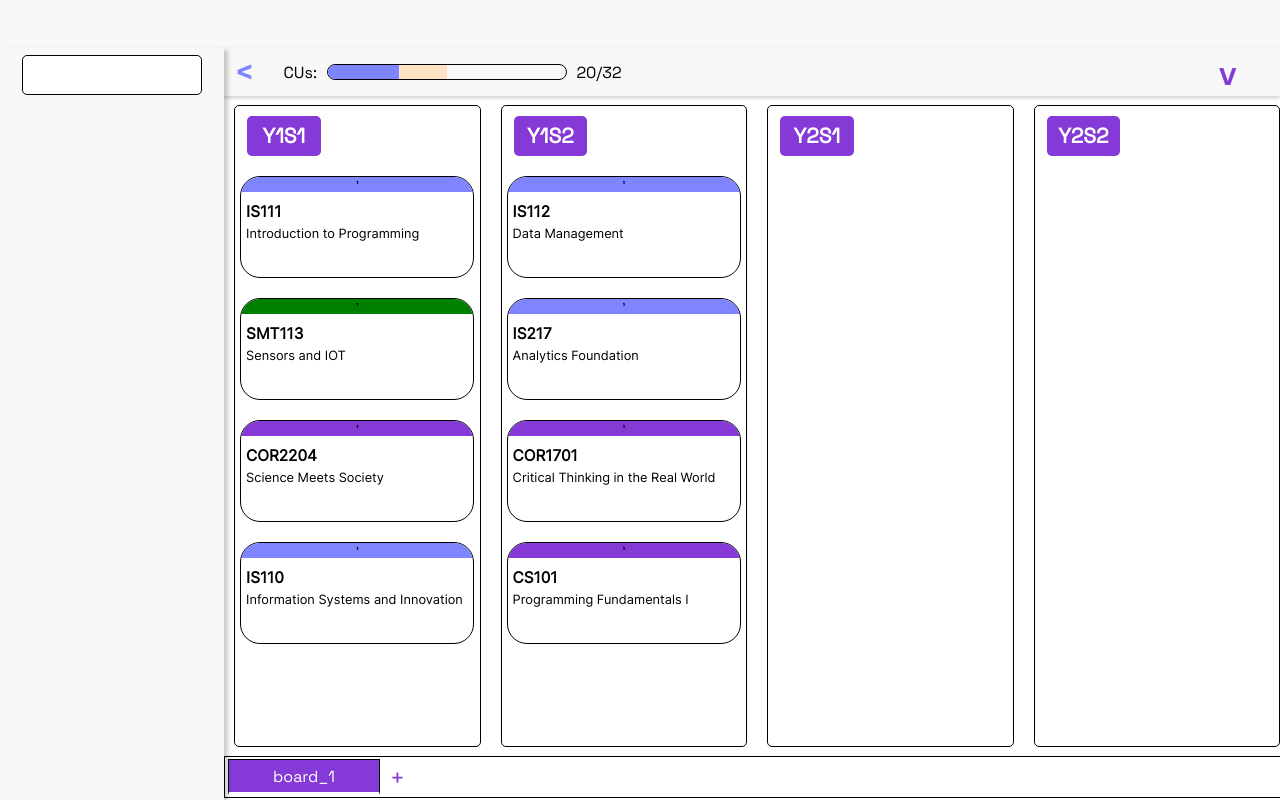
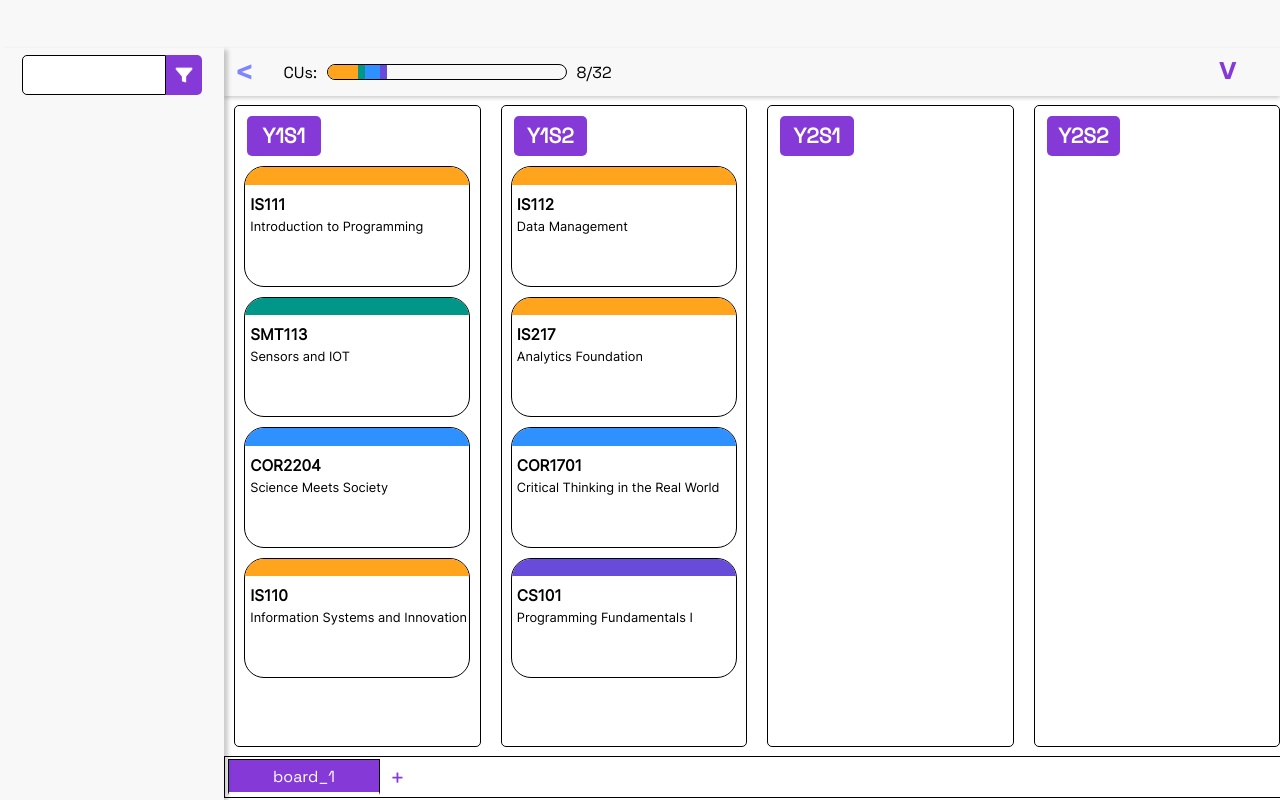
Before and after one commit to Jerric1801/MappingBuddy, a plain HTML site: page index.html in a window 1280 px wide. Drawn offline with nearby package versions, Linux system fonts and the light colour scheme.

Commit message:
filter bar, draggable clone, cu counter, color coding, scrollable search

```diff
--- a/index.css
+++ b/index.css
@@ -29,6 +29,41 @@ body {
     display: flex;
     flex-direction: row;
 }
+
+#filterModal {
+    display: none;
+    background-color: white;
+    position: absolute;
+    width: 50vw;
+    height: 50vh;
+    z-index: 200;
+    margin-top: 25vh;
+    margin-left: 25vw;
+    border: 1px solid black;
+}
+
+    #closeFilter {
+        width: 20%;
+        display: flex;
+        flex-direction: column;;
+        justify-content: center;
+        align-items: center;
+    }
+
+    @keyframes openFilter {
+        from {
+            width: 0%;
+            transform: translateX(-15vh) translateY(-15vh);
+            opacity: 0.2;
+        }
+        /* to {
+            width: 100%;
+        } */
+    }
+
+    .filterOpen {
+        animation: openFilter 1s ease;
+    }
 
 
 #sideBar {
@@ -73,17 +108,37 @@ body {
             width: 80%;
             height: 7.5%;
             display: flex;
-            flex-direction: column;
+            flex-direction: row;
             justify-content: center;
             align-items: center;
         }
 
             #searchInput input {
-                border-radius: 5px;
+                width: 80%;
+                height: 75%;
+                border-top-left-radius: 5px;
+                border-bottom-left-radius: 5px;
                 border: 1px solid black;
                 padding-left: 15px;
                 font-family: Grotesk;
             }
+
+            #filterContainer {
+                border-top-right-radius: 5px;
+                border-bottom-right-radius: 5px;
+                width: 20%;
+                height: 75%;
+                background-color: #853AD7;
+                display: flex;
+                flex-direction: center;
+                justify-content: center;
+                align-items: center;
+            }
+
+                #filterContainer img {
+                    width: 50%;
+                    object-fit:contain;
+                }
 
         #searchbar {
             width: 100%;
@@ -91,10 +146,16 @@ body {
         }
 
         #searchResult {
-            width: 80%;
+            width: 90%;
             height: 92.5%;
-            /* overflow-y: scroll;
-            scrollbar-width: none; */;
+            overflow-y: scroll;
+            overflow-x: hidden !important;
+            scrollbar-width: none;
+        }
+
+        #searchResult > div {
+            margin-top: 10px;
+            width: 95%;
         }
 
 
@@ -126,13 +187,25 @@ body {
 
     #trackBar {
         display:none;
+        flex-direction: row;
+        justify-content: flex-start;
+        align-items: centert;
         width:100%;
-        height: 6vh;
+        height: 10vh;
         position: absolute;
         z-index: 99;
         margin-top: 6vh;
         background-color: #f8f8f8;
         box-shadow: 10px 2px 4px rgba(0, 0, 0, 0.2);
+    }
+    .trackContainer {
+        width: 20%;
+        height: 90%;
+        font-size: 12px;
+    }
+
+    .trackContainer > p {
+        margin: 10px 0px 10px 0px;
     }
 
         #openTrack  {
@@ -142,7 +215,7 @@ body {
             display: flex;
             justify-content: center;
             align-items: center;
-            padding-top: 0.2em;
+            padding-top: 0em;
             font-family: Grotesk;
             color:#853AD7;
             font-weight: bolder;
@@ -152,8 +225,17 @@ body {
                 cursor:pointer;
             }
 
+
+            @keyframes expandTrack {
+                from {
+                    height: 0%;
+                    opacity: 0;
+                }
+            }
+
             .toggleTrack {
                 display: flex !important;
+                animation: expandTrack 1s forwards ease-in-out;
             }
 
             #openTrack p {
@@ -222,17 +304,9 @@ body {
 
             .basket {
                 height: 100%;
+                width: 0%;
             }
 
-            .b1 {
-                background-color: rgb(127, 133, 255);
-                width: 30%;
-            }
-
-            .b2 {
-                background-color: bisque;
-                width: 20%;
-            }
 
         #validContainer {
             width: 25%;
@@ -327,7 +401,7 @@ body {
 
 
 
-.semContainer {
+.semWrapper {
     height: 100%;
     width: 100px;
     border: 1px solid black;
@@ -340,7 +414,19 @@ body {
     border-radius: 5px;
 }
 
-.semContainer h2 {
+.semContainer {
+    height: 80%;
+    width: 100%;
+    display: flex;
+    flex-direction: column;
+    align-items: center;
+    justify-content: flex-start;
+    gap: 10px;
+}
+
+
+
+.semWrapper h2 {
     font-size: 1.3em;
 }
 
@@ -360,8 +446,8 @@ body {
 
 
 .moduleCard {
-    height: 100px;
-    width: 95%;
+    height: 15vh;
+    width: 17.5vw;
     border-radius: 20px;
     background-color: white;
     border: 1px solid black;
--- a/index.html
+++ b/index.html
@@ -6,6 +6,11 @@
         <script src = "./index.js"></script>
     </head>
     <body>
+        <div id = "filterModal">
+            <div id = "closeFilter" onclick = "checkFilter()">
+                <p>X</p>
+            </div>
+        </div>
         <div id = "kanbanTop">
 
         </div>
@@ -15,6 +20,9 @@
                 <div id = "searchContainer">
                     <div id = "searchInput">
                         <input type="search" id="searchbar">
+                        <div id = "filterContainer" onclick = "checkFilter()">
+                            <img src = "img/filter.png">
+                        </div>
                     </div>
                     <div id = "searchResult">
 
@@ -23,7 +31,14 @@
             </div>
             <div id = "mainContainer">
                 <div id = "trackBar">
-
+                    <div class = "trackContainer">
+                        <p>First Major</p>
+                        <input>
+                    </div>
+                    <div class = "trackContainer">
+                        <p>Second Major</p>
+                        <input>
+                    </div>
                 </div>
                 <div id = "topBar">
                     <div id = "recoContainer">
@@ -38,8 +53,10 @@
                                 <div class = "basket b3"></div>
                                 <div class = "basket b4"></div>
                                 <div class = "basket b5"></div>
+                                <div class = "basket b6"></div>
+                                <div class = "basket b7"></div>
                             </div>
-                            <p id = "cuCounter">20/32</p>
+                            <p id = "cuCounter"></p>
                         </div>
                     </div>
                     <div id = "validContainer">
--- a/index.js
+++ b/index.js
@@ -24,9 +24,58 @@ var currentBoard = 0
 
 //['IS', 'ACCT', 'COR', 'CS', 'SMT', 'DSA', 'ECON', 'FNCE', 'LAW', 'MGMT', 'MKTG', 'POSC', 'PPPM', 'PSYC', 'QF', 'SOCG', 'COR-MGMT', 'COR-STAT']
 const modColor = {
-  "CO": "#853AD7",
-  "IS": "rgb(127, 133, 255)",
-  "SM": "green"
+  "CO": "#2F91FF",
+  "IS": "#FFA41C",
+  "AC": "#FFA41C",
+  "EC": "#FFA41C",
+  "FN": "#FFA41C",
+  "CS": "#684BD8",
+  "SM": "#009688",
+  "QF": "#3F52B5"
+}
+
+function countCU() {
+  var colorDict = {}
+  var total = 32;
+  var mods = 0;
+  var cardColor = $(".semContainer > .moduleCard")
+  cardColor.each(function() {
+    var colorCon = $(this).find(".moduleColor")
+    var color = colorCon.css("background-color")
+    if (color in colorDict) {
+      colorDict[color] += 1
+    }
+    else {
+      colorDict[color] = 1
+    }
+    mods ++
+  })
+
+  var count = 1;
+  for (const [key, value] of Object.entries(colorDict)) {
+    var proportion = value / total * 100;
+    $(`.b` + count).css({
+      backgroundColor: key,
+      width: proportion+ "%"
+    })
+    count ++
+  }
+
+  $("#cuCounter").text(mods + "/" + total)
+}
+
+function checkFilter() {
+  var filterContainer = $("#filterModal")
+
+  if (filterContainer.css("display")=== "none") {
+    filterContainer.addClass("filterOpen")
+    setTimeout(() => {
+      filterContainer.removeClass("filterOpen")
+    }, 1000);
+    filterContainer.show()
+  } else {
+    filterContainer.hide()
+  }
 }
 
 function toggleFocus(){
@@ -35,6 +84,15 @@ function toggleFocus(){
 
 function toggleTrack() {
   $("#trackBar").toggleClass("toggleTrack")
+  var arrow = $("#openTrack > p")
+  var text = arrow.text()
+
+  if (text === "v") {
+    arrow.text("^");
+  } else {
+    arrow.text("v");
+  }
+
 }
 
 function toggleSidebar() {
@@ -53,47 +111,63 @@ function toggleSidebar() {
 
 function generateKanban(sem = user.user[0].sem ) {
   $("#mainBoard").empty()
+  var count = 1
   $.each(sem, function(key, value) {
+
+    var semWrapper = $("<div>").attr({
+      class : "semWrapper",
+    });
     var semContainer = $("<div>").attr({
       class : "semContainer droppable",
+      id : `droppable${count}`
     });
 
-    semContainer.append("<div class = 'semTitle'>"+"<h2>" + key + "</h2>"+"</div>");
+    $(`#droppable${count}`).sortable({
+      items:".moduleCard"
+    })
+
+    semWrapper.append("<div class = 'semTitle'>"+"<h2>" + key + "</h2>"+"</div>");
 
     for (index in value) {
 
       text = value[index]
-      style = "margin-top: 10px; position: relative;"
-      module = createModule(text, style)
+      module = createModule(text, true)
 
       module.appendTo(semContainer)
     }
 
+
     // clone.children("H1").html(key)
-    semContainer.appendTo($("#mainBoard"))
+    semContainer.appendTo(semWrapper)
+    semWrapper.appendTo($("#mainBoard"))
+    count++
   })
+
+  countCU()
 
     // Make all elements with the class "droppable" droppable
     $(".droppable").droppable({
       drop: function(event, ui) {
-        // Move the draggable element to the droppable element
-        console.log(event)
-        ui.draggable.appendTo($(this));
-        ui.draggable.css("top", 0)
-        ui.draggable.css("left", 0)
-        ui.draggable.attr("style", "width:95%; height: 100px; margin-top: 10px; position: relative;")
+        if ($(this).children().length < 5){
+          ui.draggable.attr("style", "position: relative; z-index: 50")
+          ui.draggable.appendTo($(this)).css('order', $(ui.draggable).attr('position'));
+          countCU()
+        }
+        else {
+          alert("Only 5 mods")
+        }
       }
     });
 
     var left = 0
 
-    $("#mainContainer").on('wheel', function(event) {
-      // Calculate the delta of the scroll event.
-      var delta = event.originalEvent.wheelDelta;
-      left += delta
-      // Scroll the horizontal scroll container.
-      $('.horizontalScroll').scrollLeft(left);
-    });
+    // $("#mainContainer").on('wheel', function(event) {
+    //   // Calculate the delta of the scroll event.
+    //   var delta = event.originalEvent.wheelDelta;
+    //   left += delta
+    //   // Scroll the horizontal scroll container.
+    //   $('.horizontalScroll').scrollLeft(left);
+    // });
 
 
 }
@@ -101,9 +175,9 @@ function generateKanban(sem = user.user[0].sem ) {
 
 function getBoard(index) {
   updateData = {}
-  $(".semContainer").each(function(){
+  $(".semWrapper").each(function(){
     var title = $(this).children(":first-child").text()
-    var items = $(this).children(":not(:first-child)")
+    var items = $(this).children(":not(:first-child)").children()
     var mods = []
     $.each(items, function() {
       var module = $(this).children(":not(:first-child)")
@@ -133,7 +207,6 @@ function getBoard(index) {
   currentBoard = index
 }
 
-
 function createTab(boardName) {
   var tab = $("<div>").attr({
     class: "tab"
@@ -144,18 +217,45 @@ function createTab(boardName) {
   return tab
 }
 
-function createModule(text, style){
+function createModule(text, clone = false){
     var module = $("<div>").attr({
       // id: "drag" + String(count),
       class: "moduleCard draggable",
-      style: style
+      position: 0
     });
-    module.draggable()
+
+    if (clone) {
+      module.draggable({
+        helper: "clone",
+        dragstop: function(event, ui) {
+          ui.helper.remove();
+        },
+        revert: "invalid",
+        drag: function(event, ui) {
+          $(this).attr("position", ui.position.top)
+          $(this).css("z-index", 99)
+        }
+
+
+      })
+    }
+    else {
+      module.draggable({
+        revert: "invalid",
+        drag: function(event, ui) {
+          $(this).attr("position", ui.position.top)
+          $(this).css("z-index", 99)
+        }
+      })
+    }
+
+
+
 
     var course_id = text.split(' ')[0]
     var color = modColor[course_id.substring(0, 2)]
     var course_name = text.split(' ').slice(1).join(' ')
-    module.append("<div class = 'moduleColor' style = 'background-color: " + color + "';>'" + "</div")
+    module.append("<div class = 'moduleColor' style = 'background-color: " + color + ";'>" + "</div>")
     module.append("<p style = 'font-size: larger; font-weight: bold;'>" + course_id + "</p>" );
     module.append("<p>" + course_name + "</p>" );
 
@@ -234,7 +334,7 @@ function search() {
         }
         var course = faculty[i]
         text = course.label
-        module = createModule(text, style)
+        module = createModule(text, true)
 
         module.appendTo($("#searchResult"))
         count++
@@ -254,4 +354,12 @@ $(document).ready(function() {
   generateKanban()
 
 
+
 })
+
+$( function() {
+  $( ".droppable" ).sortable({
+    connectWith: ".droppable",
+    items: ".moduleCards"
+  });
+} );
```
Also changed, not shown: img/filter.png (added), 2 other files.
